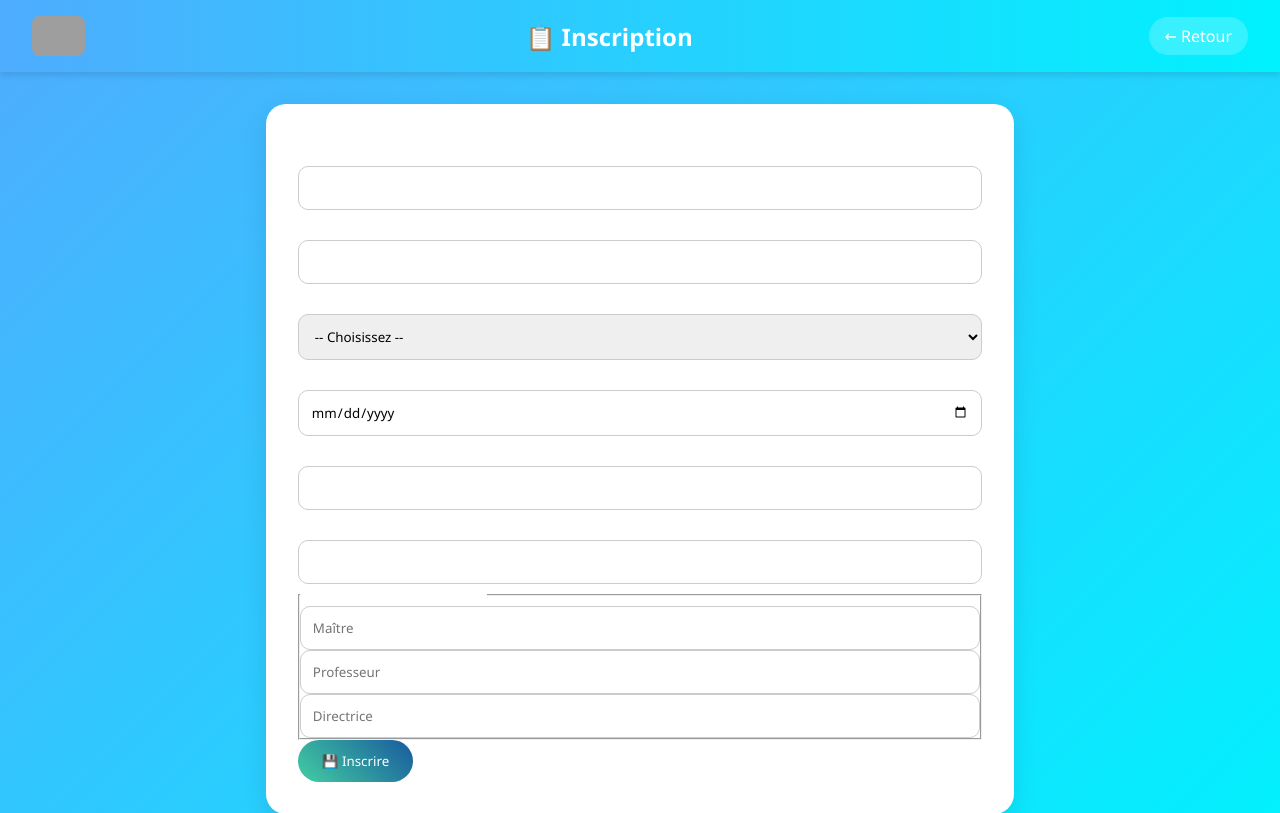
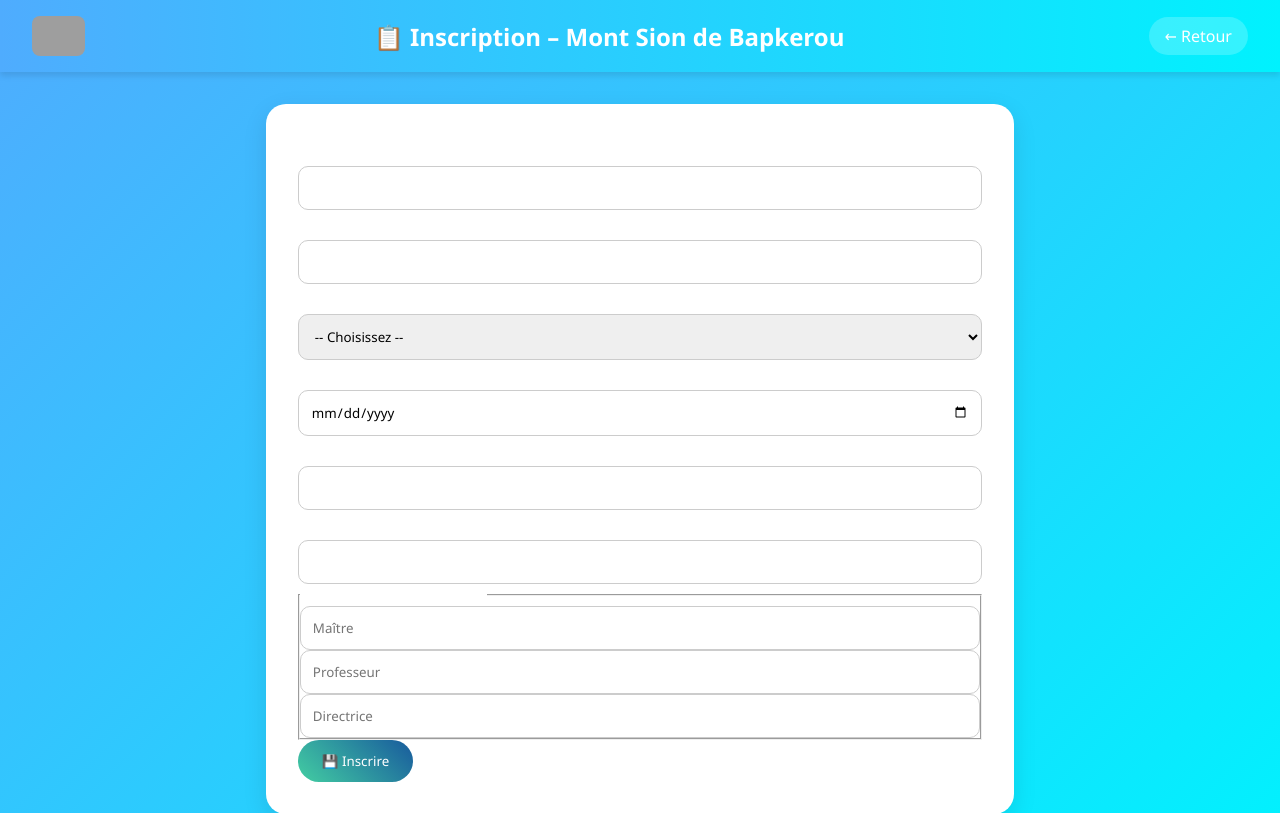
Before and after one commit to appolinair2355/Web, a Flask app: page /register in a window 1280 px wide. Shown: the top 813 px of the page. Run offline with Flask 3, Linux system fonts and the light colour scheme; grey boxes are pictures that could not be loaded.

Commit message:
Update register.html

```diff
--- a/templates/register.html
+++ b/templates/register.html
@@ -8,7 +8,7 @@
 <body>
     <nav class="navbar">
         <img src="{{ url_for('static', filename='logo.png') }}" alt="Logo" height="40">
-        <h1>📋 Inscription</h1>
+        <h1>📋 Inscription – Mont Sion de Bapkerou</h1>
         <a href="{{ url_for('index') }}">← Retour</a>
     </nav>
 
@@ -43,4 +43,4 @@
         </form>
     </main>
 </body>
-                                                                          </html>
+                                                                                                                                                           </html>
```
